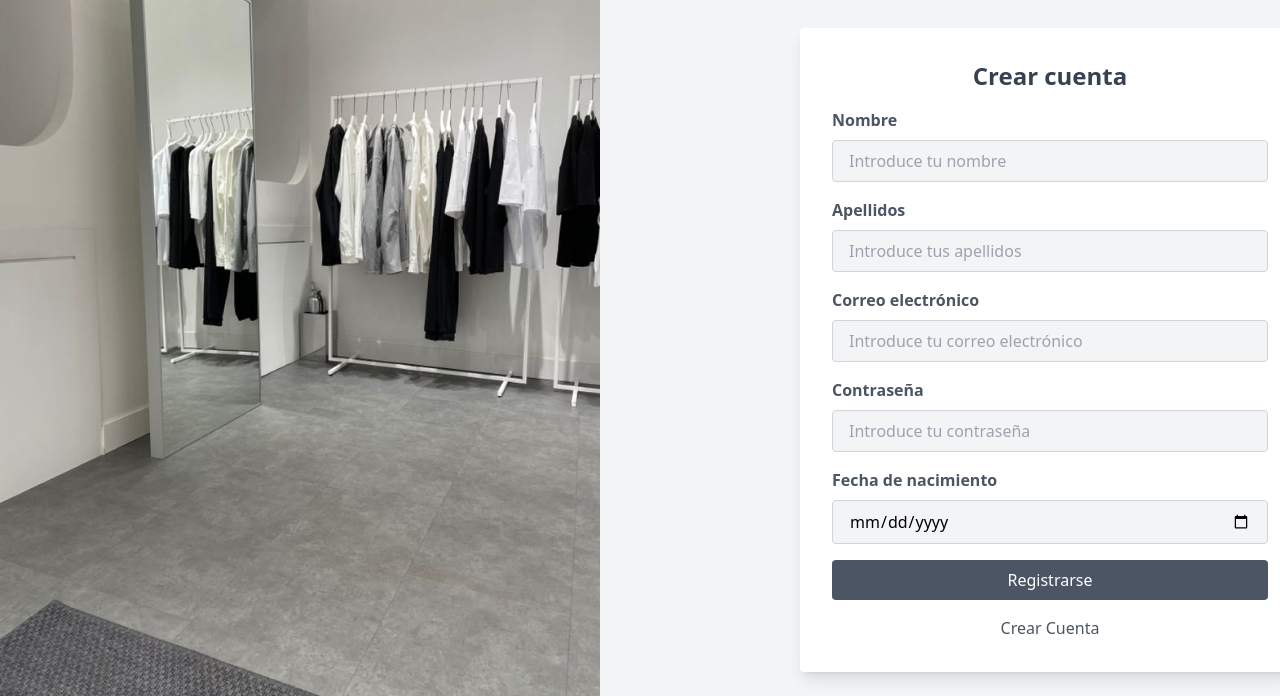
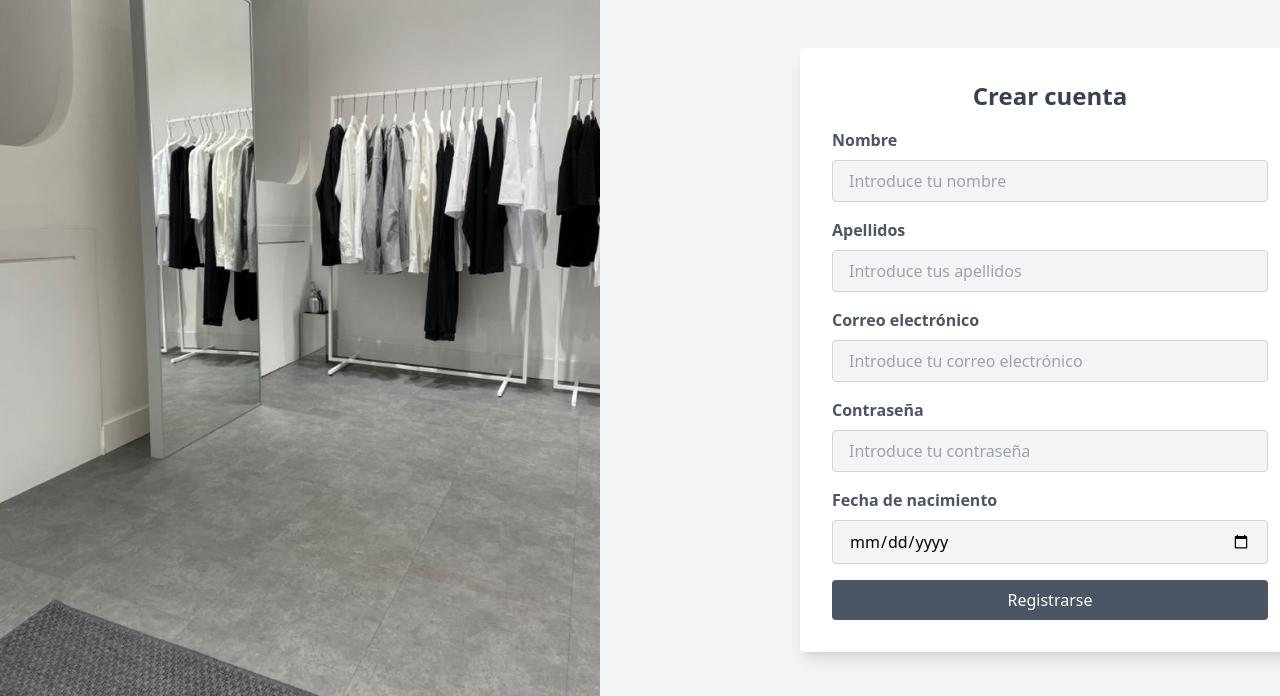
Before and after one commit to TaniaRobledo/Clothing-Store-API, a plain HTML site: page pages/nuevo_registro.html in a window 1280 px wide. Shown: the part 104-800 px from the top of the page. Drawn offline with nearby package versions, Linux system fonts and the light colour scheme; files that its build step writes are made by us from their sources.

```diff
--- a/pages/nuevo_registro.html
+++ b/pages/nuevo_registro.html
@@ -55,8 +55,6 @@
 
         <button type="submit" class="w-full bg-gray-600 text-white px-4 py-2 rounded hover:bg-gray-700 transition duration-200">Registrarse</button>
     </form>
-
-            <p class="text-center text-gray-600 mt-4">Crear Cuenta <a href="../index.html" ></a></p>
         </div>
 
 </body>
```
